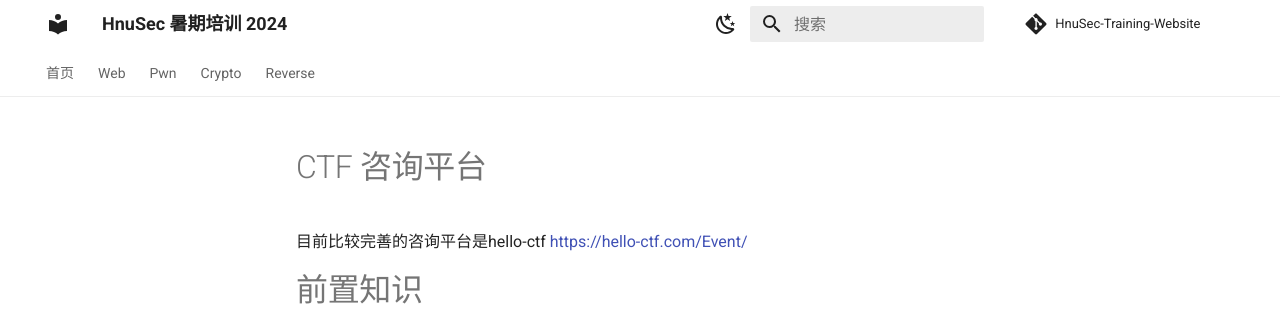
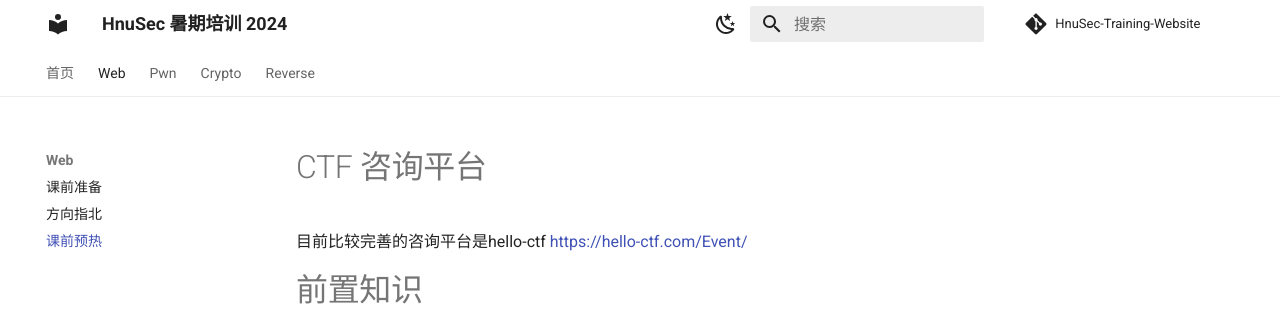
Before and after one commit to natro92/HnuSec-Training-Website, an MkDocs documentation site: the page built from docs/web/课前预热.md, in a window 1280 px wide. Shown: the top 336 px of the page. Built offline with MkDocs 1.6.1 and Material for MkDocs 9.7.7, drawn with Linux system fonts in a browser that asks for light colours; comment, search, counter and statistics services are not loaded.

Commit message:
Update mkdocs.yml

```diff
--- a/mkdocs.yml
+++ b/mkdocs.yml
@@ -91,7 +91,7 @@ nav:
   - Web:
     - 课前准备: web/preparation.md
     - 方向指北: web/guidance.md
-    - 课前预热: web/lession0.md
+    - 课前预热: web/课前预热.md
   - Pwn:
     - 课前准备: pwn/preparation.md
   - Crypto:
```
